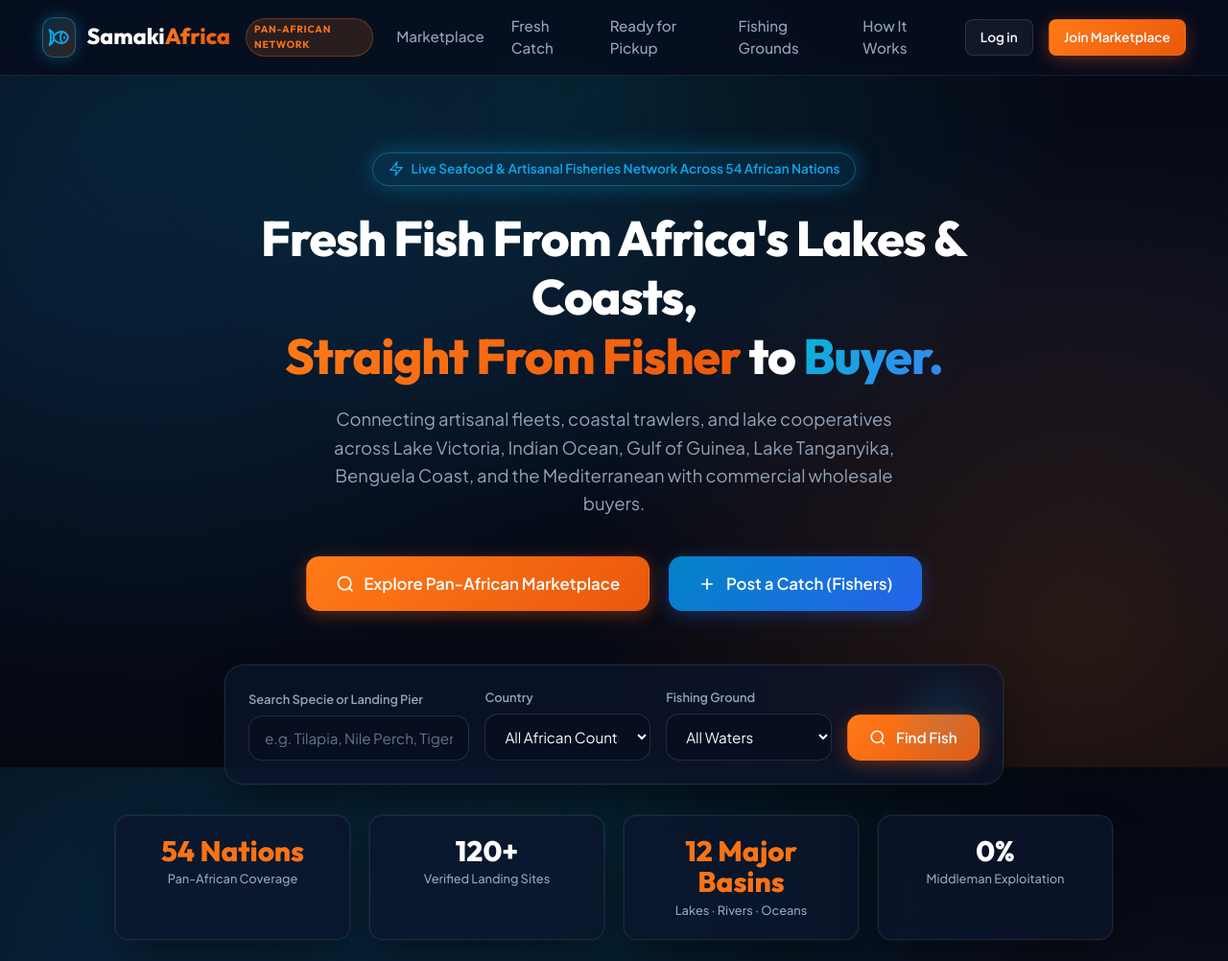
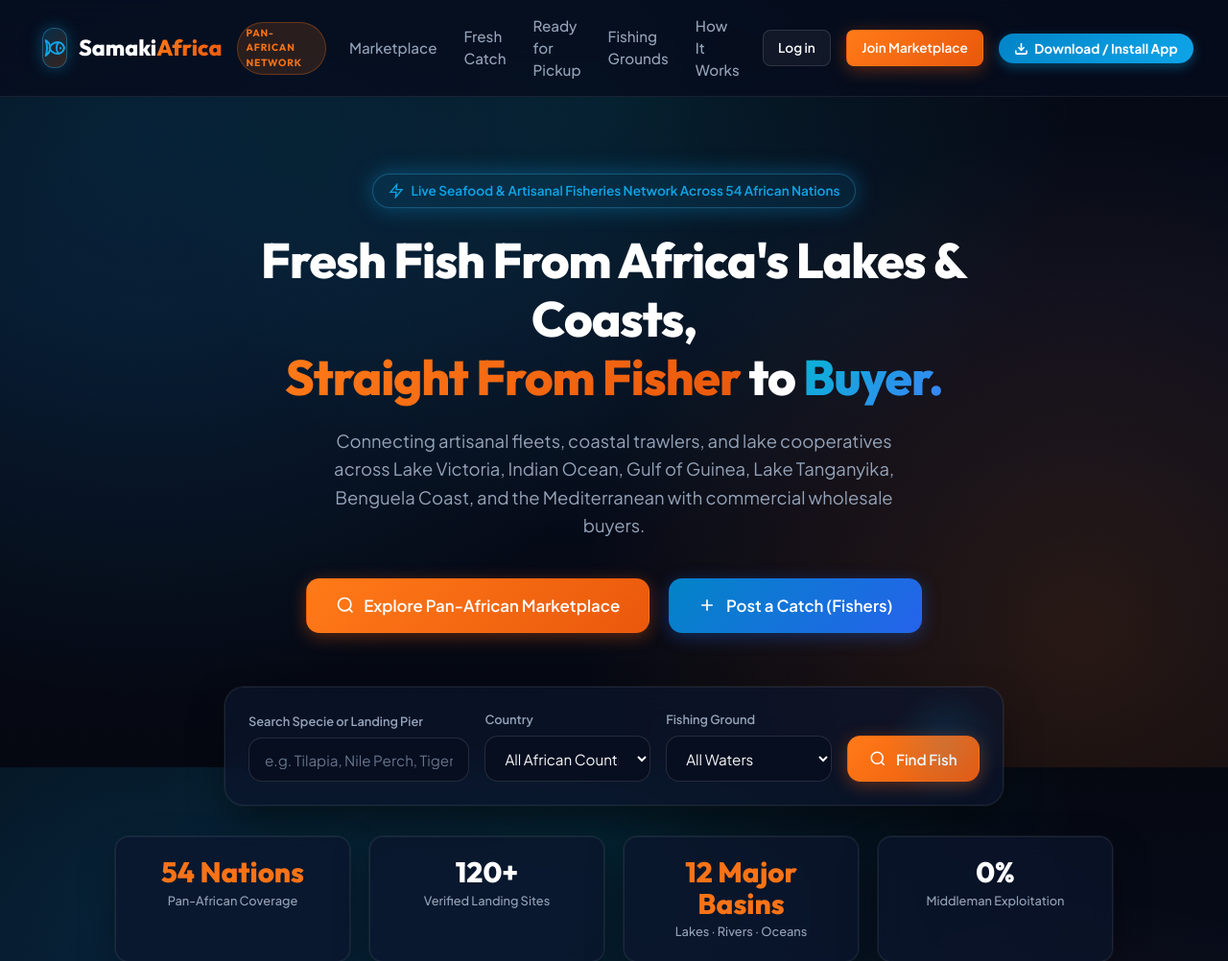
Before and after one commit to songadennis91-crypto/SamakiAfrica, a Spring Boot app: page / in a window 1280 px wide. Shown: the top 1002 px of the page at 96% size. Run offline with Spring Boot 4, Linux system fonts and the light colour scheme; data comes from the database, SQL or seed files in the repository; some of the project's set-up classes (security, data sources, template engines, error pages and the like) are left out, and stand-ins take their place.

Commit message:
Add visible Download/Install button, PWA icons, and APK download

```diff
--- /dev/null
+++ b/src/main/resources/static/sw.js
@@ -0,0 +1,6 @@
+self.addEventListener('install', e => self.skipWaiting());
+self.addEventListener('activate', e => e.waitUntil(self.clients.claim()));
+self.addEventListener('fetch', e => {
+  if (e.request.method !== 'GET') return;
+  e.respondWith(fetch(e.request).catch(() => caches.match(e.request)));
+});
--- a/src/main/resources/templates/index.html
+++ b/src/main/resources/templates/index.html
@@ -57,6 +57,12 @@
           <a th:href="@{/login}" class="btn btn-glass btn-sm">Log in</a>
           <a th:href="@{/signup}" class="btn btn-orange btn-sm">Join Marketplace</a>
         </th:block>
+
+        <!-- Visible Install/Download button for both PC & Phone -->
+        <button type="button" class="btn btn-sm" id="btn-open-install" onclick="openInstallModal()" style="display:inline-flex; align-items:center; gap:6px; background:linear-gradient(135deg, #0284c7, #0ea5e9); color:#fff; border:none; border-radius:20px; font-weight:700; padding:7px 16px; cursor:pointer; box-shadow: 0 4px 12px rgba(14,165,233,0.35);">
+          <svg width="15" height="15" viewBox="0 0 24 24" fill="none" stroke="currentColor" stroke-width="2.5"><path d="M21 15v4a2 2 0 0 1-2 2H5a2 2 0 0 1-2-2v-4"></path><polyline points="7 10 12 15 17 10"></polyline><line x1="12" y1="15" x2="12" y2="3"></line></svg>
+          <span>Download / Install App</span>
+        </button>
       </div>
     </div>
   </nav>
@@ -414,10 +420,94 @@
       </div>
     </div>
   </footer>
+
+  <!-- Install App Modal for PC & Mobile -->
+  <div id="installModal" style="display:none; position:fixed; inset:0; background:rgba(15,23,42,0.85); backdrop-filter:blur(6px); z-index:9999; align-items:center; justify-content:center; padding:1rem;">
+    <div style="background:#0f172a; border:1px solid #1e293b; border-radius:18px; max-width:520px; width:100%; padding:2rem; box-shadow:0 25px 50px -12px rgba(0,0,0,0.6); position:relative; color:#f8fafc; font-family:sans-serif;">
+      <button onclick="closeInstallModal()" style="position:absolute; top:1rem; right:1rem; background:none; border:none; color:#94a3b8; font-size:1.5rem; cursor:pointer; line-height:1;">&times;</button>
+
+      <div style="display:flex; align-items:center; gap:12px; margin-bottom:1.25rem;">
+        <div style="width:48px; height:48px; border-radius:12px; background:linear-gradient(135deg, #0284c7, #f97316); display:flex; align-items:center; justify-content:center; font-weight:800; font-size:1.5rem; color:#fff;">S</div>
+        <div>
+          <h3 style="margin:0; font-size:1.25rem; font-weight:700;">Get Samaki Africa</h3>
+          <p style="margin:2px 0 0; color:#94a3b8; font-size:0.875rem;">Install on Computer (PC/Mac) or Mobile Phone</p>
+        </div>
+      </div>
+
+      <div style="display:flex; flex-direction:column; gap:1rem;">
+        <!-- PC / Desktop Install -->
+        <div style="background:#1e293b; border:1px solid #334155; border-radius:12px; padding:1.1rem; display:flex; align-items:center; justify-content:space-between; gap:1rem;">
+          <div>
+            <div style="font-weight:700; display:flex; align-items:center; gap:6px;">
+              <span>💻 Install on Computer (PC / Mac)</span>
+            </div>
+            <p style="margin:4px 0 0; font-size:0.8rem; color:#94a3b8;">Runs in its own window with a Desktop icon.</p>
+          </div>
+          <button id="pwa-install-trigger" onclick="triggerPwaInstall()" style="background:#0ea5e9; color:#fff; border:none; border-radius:8px; padding:8px 16px; font-weight:700; cursor:pointer; white-space:nowrap;">
+            Install Now
+          </button>
+        </div>
+
+        <!-- Android Direct APK Download -->
+        <div style="background:#1e293b; border:1px solid #334155; border-radius:12px; padding:1.1rem; display:flex; align-items:center; justify-content:space-between; gap:1rem;">
+          <div>
+            <div style="font-weight:700; display:flex; align-items:center; gap:6px;">
+              <span>🤖 Android Phone (APK File)</span>
+            </div>
+            <p style="margin:4px 0 0; font-size:0.8rem; color:#94a3b8;">Direct download for any Android device.</p>
+          </div>
+          <a th:href="@{/downloads/SamakiAfrica.apk}" download="SamakiAfrica.apk" style="background:#f97316; color:#fff; text-decoration:none; border-radius:8px; padding:8px 16px; font-weight:700; white-space:nowrap; display:inline-block;">
+            Download APK
+          </a>
+        </div>
+
+        <!-- iPhone / Safari instructions -->
+        <div style="background:#1e293b; border:1px solid #334155; border-radius:12px; padding:1rem;">
+          <div style="font-weight:700;">🍎 iPhone / iPad Users:</div>
+          <p style="margin:4px 0 0; font-size:0.825rem; color:#94a3b8;">
+            Open in Safari, tap the <strong>Share</strong> button (box with arrow), then select <strong>"Add to Home Screen"</strong>.
+          </p>
+        </div>
+      </div>
+    </div>
+  </div>
+
   <script>
-  if ('serviceWorker' in navigator) {
-    navigator.serviceWorker.register('/sw.js');
-  }
-</script>
+    if ('serviceWorker' in navigator) {
+      navigator.serviceWorker.register('/sw.js');
+    }
+
+    let deferredPrompt = null;
+    window.addEventListener('beforeinstallprompt', (e) => {
+      e.preventDefault();
+      deferredPrompt = e;
+      const triggerBtn = document.getElementById('pwa-install-trigger');
+      if (triggerBtn) {
+        triggerBtn.textContent = 'Install App';
+      }
+    });
+
+    function openInstallModal() {
+      const modal = document.getElementById('installModal');
+      if (modal) modal.style.display = 'flex';
+    }
+
+    function closeInstallModal() {
+      const modal = document.getElementById('installModal');
+      if (modal) modal.style.display = 'none';
+    }
+
+    function triggerPwaInstall() {
+      if (deferredPrompt) {
+        deferredPrompt.prompt();
+        deferredPrompt.userChoice.then((choiceResult) => {
+          deferredPrompt = null;
+          closeInstallModal();
+        });
+      } else {
+        alert('To install on this PC:\nClick the Install icon (computer icon) on the right side of your browser address bar at the top!');
+      }
+    }
+  </script>
 </body>
 </html>
```
Also changed, not shown: src/main/resources/manifest.webmanifest, src/main/resources/static/icons/icon-192.png (added), src/main/resources/static/icons/icon-512.png (added), src/main/resources/static/manifest.webmanifest (added), 1 other file.
